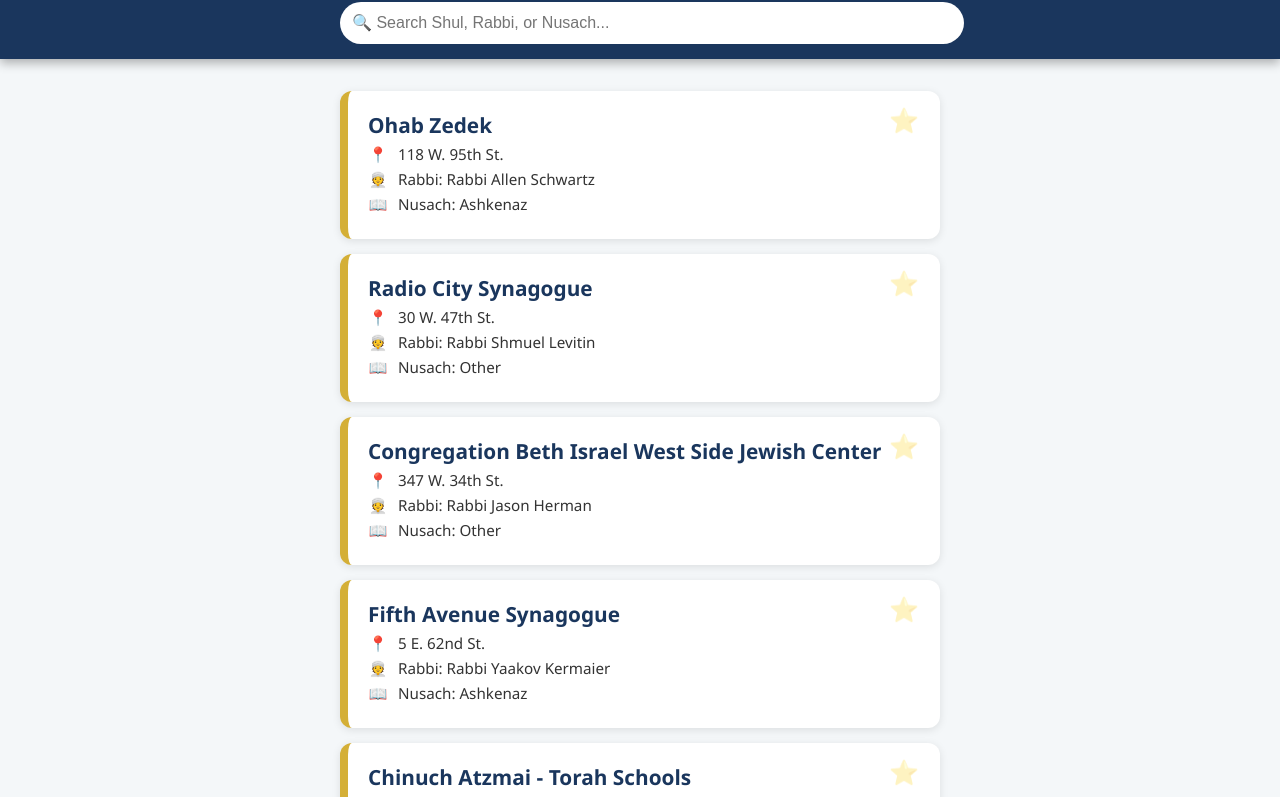
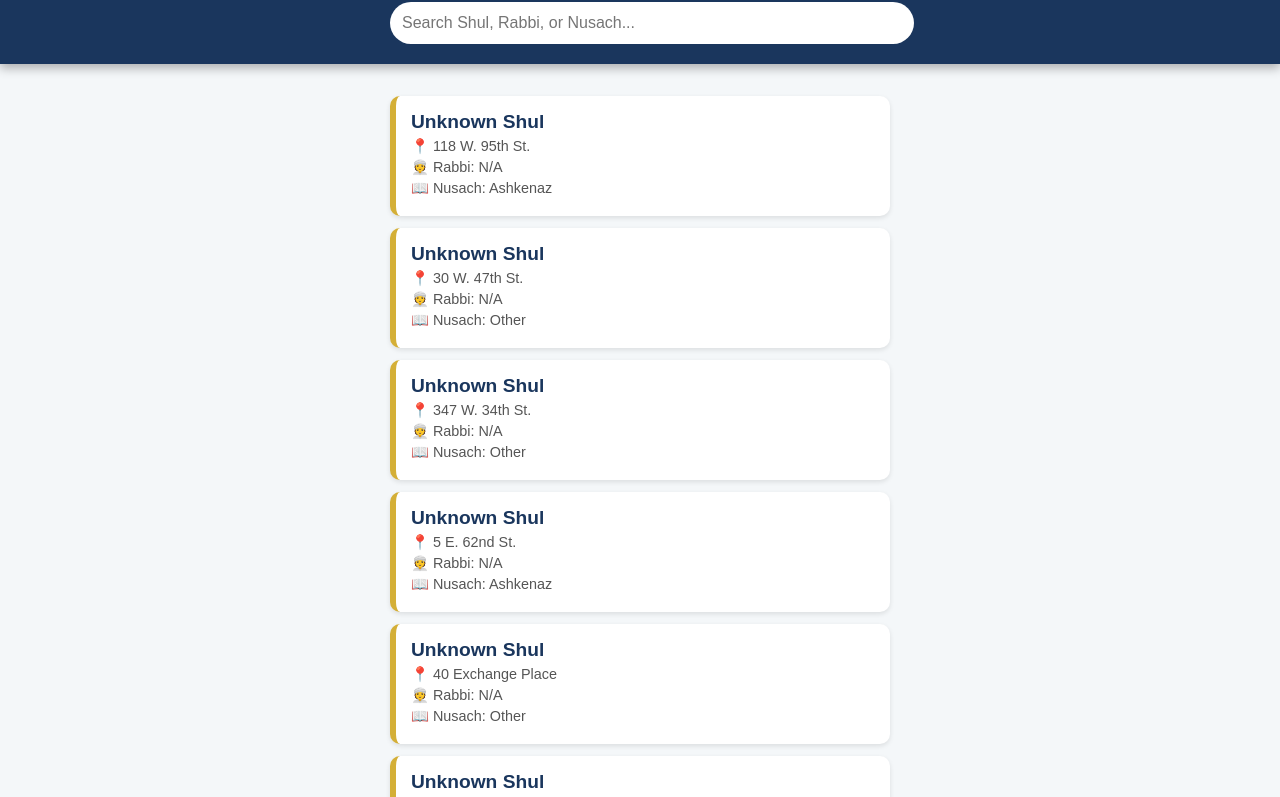
Before and after one commit to avrumiesti-ui/godavenbyshultime, a website: page index.html in a window 1280 px wide. Shown: the part 54-851 px from the top of the page. Drawn offline with Linux system fonts and the light colour scheme.

Commit message:
Update index.html

```diff
--- a/index.html
+++ b/index.html
@@ -5,80 +5,59 @@
     <meta name="viewport" content="width=device-width, initial-scale=1.0">
     <title>GoDavenByShulTime</title>
     <style>
-        /* --- THE LOOK & COLORS --- */
         :root {
-            --primary: #1a365d; /* Deep Blue */
-            --accent: #d4af37;  /* Gold */
+            --primary: #1a365d;
+            --accent: #d4af37;
             --bg: #f4f7f9;
-            --text: #333;
         }
 
         body {
-            font-family: 'Segoe UI', Tahoma, Geneva, Verdana, sans-serif;
+            font-family: sans-serif;
             background-color: var(--bg);
             margin: 0;
-            padding-top: 130px; /* This maintains the "Recent Heights" sticky space */
-            color: var(--text);
+            padding-top: 140px; /* Header Height Offset */
         }
 
-        /* --- STICKY HEADER --- */
         header {
             position: fixed;
             top: 0;
             width: 100%;
             background: var(--primary);
             color: white;
-            padding: 15px 0;
+            padding: 20px 0;
             text-align: center;
             box-shadow: 0 4px 10px rgba(0,0,0,0.3);
             z-index: 1000;
         }
 
-        .header-wrap { max-width: 600px; margin: 0 auto; padding: 0 20px; }
+        .header-wrap { max-width: 500px; margin: 0 auto; padding: 0 15px; }
 
-        h1 { margin: 0 0 10px 0; font-size: 1.4rem; color: var(--accent); letter-spacing: 1px; }
+        h1 { margin: 0 0 10px 0; font-size: 1.4rem; color: var(--accent); }
 
         input#search {
             width: 100%;
             padding: 12px;
             border-radius: 25px;
             border: none;
+            font-size: 1rem;
             outline: none;
-            font-size: 1rem;
         }
 
-        /* --- SHUL CARDS --- */
-        .container { max-width: 600px; margin: 0 auto; padding: 15px; }
+        .container { max-width: 500px; margin: 0 auto; padding: 10px; }
 
         .shul-card {
             background: white;
-            border-radius: 12px;
-            padding: 20px;
-            margin-bottom: 15px;
-            box-shadow: 0 2px 8px rgba(0,0,0,0.1);
-            border-left: 8px solid var(--accent);
-            position: relative;
+            border-radius: 10px;
+            padding: 15px;
+            margin-bottom: 12px;
+            box-shadow: 0 2px 5px rgba(0,0,0,0.1);
+            border-left: 6px solid var(--accent);
         }
 
-        .shul-name { font-size: 1.3rem; font-weight: bold; color: var(--primary); margin-bottom: 5px; }
-        .shul-detail { margin: 5px 0; font-size: 0.95rem; display: flex; align-items: center; }
-        .icon { margin-right: 10px; width: 20px; text-align: center; }
+        .shul-name { font-size: 1.2rem; font-weight: bold; color: var(--primary); margin-bottom: 5px; }
+        .shul-detail { margin: 4px 0; font-size: 0.9rem; color: #555; }
 
-        /* --- SAVES (FAVORITES) --- */
-        .save-btn {
-            position: absolute;
-            top: 15px;
-            right: 15px;
-            background: none;
-            border: none;
-            font-size: 1.5rem;
-            cursor: pointer;
-            opacity: 0.3;
-            transition: 0.3s;
-        }
-        .save-btn.active { opacity: 1; filter: drop-shadow(0 0 2px gold); }
-
-        .loading-msg { text-align: center; margin-top: 50px; font-weight: bold; color: var(--primary); }
+        .error-msg { color: red; text-align: center; margin-top: 20px; font-weight: bold; }
     </style>
 </head>
 <body>
@@ -86,73 +65,67 @@
 <header>
     <div class="header-wrap">
         <h1>GoDavenByShulTime</h1>
-        <input type="text" id="search" placeholder="🔍 Search Shul, Rabbi, or Nusach..." onkeyup="filterShuls()">
+        <input type="text" id="search" placeholder="Search Shul, Rabbi, or Nusach..." onkeyup="filterData()">
     </div>
 </header>
 
-<div class="container" id="list-container">
-    <div class="loading-msg" id="status">Connecting to Database...</div>
+<div class="container" id="main-list">
+    <div id="status" style="text-align:center; padding:20px;">Loading Shul Data...</div>
 </div>
 
 <script>
-    let shuls = [];
-    let saved = JSON.parse(localStorage.getItem('myShuls')) || [];
+    let allData = [];
 
-    // THE MAGIC: This pulls directly from your GitHub Raw link to bypass local blocks
+    // We pull the raw data directly from your GitHub
     const DATA_URL = 'https://raw.githubusercontent.com/avrumiesti-ui/godavenbyshultime/main/database.json';
 
-    async function loadData() {
+    async function loadShuls() {
         const status = document.getElementById('status');
         try {
             const response = await fetch(DATA_URL);
-            if (!response.ok) throw new Error("Could not pull data");
+            if (!response.ok) throw new Error("Could not find database.json");
 
-            shuls = await response.json();
-            status.style.display = 'none';
-            displayShuls(shuls);
+            allData = await response.json();
+
+            if (allData.length === 0) {
+                status.innerHTML = "The database is currently empty.";
+            } else {
+                status.style.display = 'none';
+                render(allData);
+            }
         } catch (err) {
-            status.innerHTML = "❌ Error loading data. Please refresh.";
-            console.error(err);
+            status.innerHTML = `<div class="error-msg">Error: ${err.message}<br>Make sure your file is named database.json</div>`;
         }
     }
 
-    function displayShuls(data) {
-        const container = document.getElementById('list-container');
-        container.innerHTML = data.map(shul => {
-            const isSaved = saved.includes(shul.name);
-            return `
-                <div class="shul-card">
-                    <button class="save-btn ${isSaved ? 'active' : ''}" onclick="toggleSave('${shul.name}')">⭐</button>
-                    <div class="shul-name">${shul.name}</div>
-                    <div class="shul-detail"><span class="icon">📍</span> ${shul.address}</div>
-                    <div class="shul-detail"><span class="icon">👳</span> Rabbi: ${shul.rabbi}</div>
-                    <div class="shul-detail"><span class="icon">📖</span> Nusach: ${shul.nusach}</div>
-                </div>
-            `;
-        }).join('');
+    function render(data) {
+        const container = document.getElementById('main-list');
+        // Clear previous results
+        const loadingStatus = document.getElementById('status');
+        if(loadingStatus) loadingStatus.style.display = 'none';
+
+        // We use your EXACT JSON keys here: shul_name, address, rabbi_name, nusach
+        container.innerHTML = data.map(shul => `
+            <div class="shul-card">
+                <div class="shul-name">${shul.shul_name || 'Unknown Shul'}</div>
+                <div class="shul-detail">📍 ${shul.address || 'No address provided'}</div>
+                <div class="shul-detail">👳 Rabbi: ${shul.rabbi_name || 'N/A'}</div>
+                <div class="shul-detail">📖 Nusach: ${shul.nusach || 'N/A'}</div>
+            </div>
+        `).join('');
     }
 
-    function filterShuls() {
+    function filterData() {
         const term = document.getElementById('search').value.toLowerCase();
-        const filtered = shuls.filter(s =>
-            s.name.toLowerCase().includes(term) ||
-            s.rabbi.toLowerCase().includes(term) ||
-            s.nusach.toLowerCase().includes(term)
+        const filtered = allData.filter(shul =>
+            (shul.shul_name && shul.shul_name.toLowerCase().includes(term)) ||
+            (shul.rabbi_name && shul.rabbi_name.toLowerCase().includes(term)) ||
+            (shul.nusach && shul.nusach.toLowerCase().includes(term))
         );
-        displayShuls(filtered);
+        render(filtered);
     }
 
-    function toggleSave(name) {
-        if (saved.includes(name)) {
-            saved = saved.filter(item => item !== name);
-        } else {
-            saved.push(name);
-        }
-        localStorage.setItem('myShuls', JSON.stringify(saved));
-        displayShuls(shuls); // Refresh icons
-    }
-
-    window.onload = loadData;
+    window.onload = loadShuls;
 </script>
 
 </body>
```
